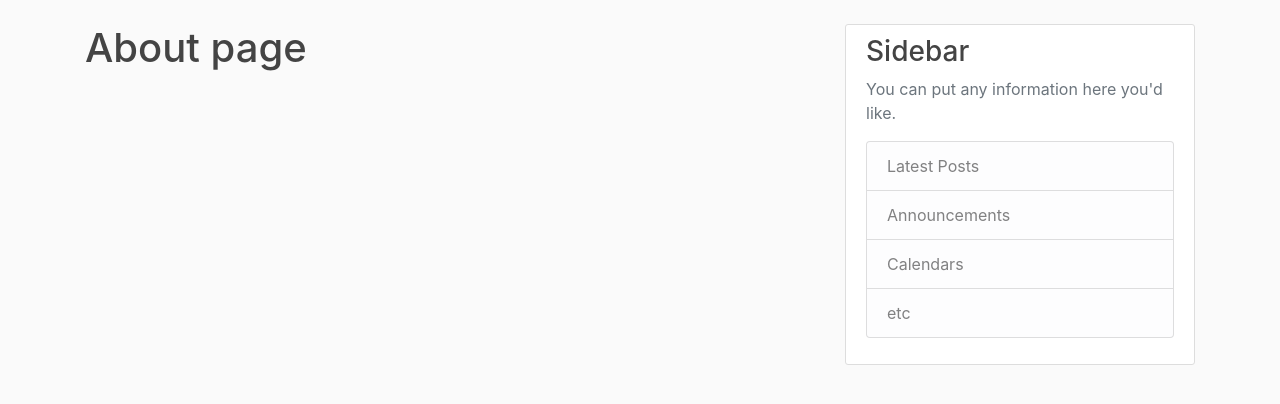
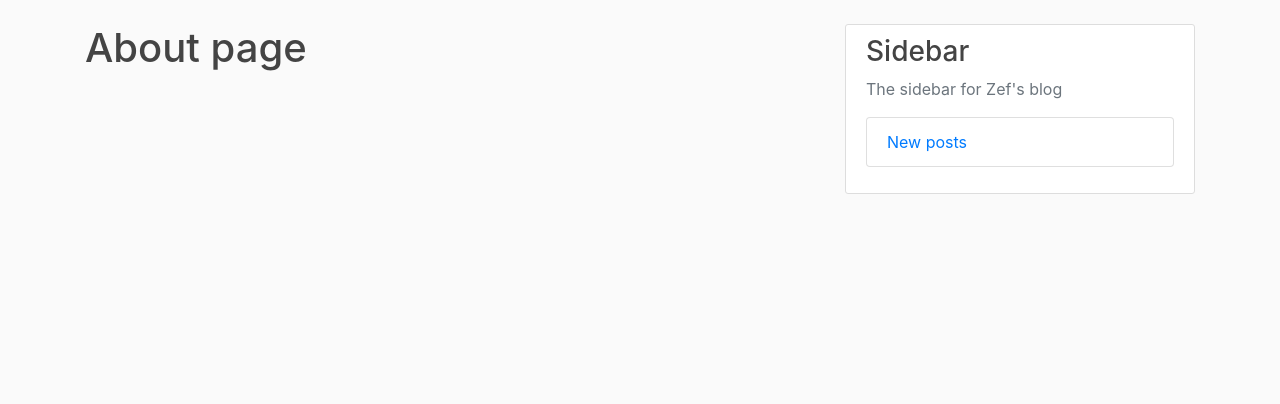
Before and after one commit to Zeff020/Website, a Django app: page /blog/about/ in a window 1280 px wide. Shown: the part 56-460 px from the top of the page. Run offline with Django 3.2, Linux system fonts and the light colour scheme; some libraries are stand-ins or nearby versions.

```diff
--- a/blog/templates/blog/base.html
+++ b/blog/templates/blog/base.html
@@ -63,13 +63,10 @@
                 <div class="col-md-4">
                 <div class="content-section">
                     <h3>Sidebar</h3>
-                    <p class='text-muted'>You can put any information here you'd like.
-                    <ul class="list-group">
-                        <li class="list-group-item list-group-item-light">Latest Posts</li>
-                        <li class="list-group-item list-group-item-light">Announcements</li>
-                        <li class="list-group-item list-group-item-light">Calendars</li>
-                        <li class="list-group-item list-group-item-light">etc</li>
-                    </ul>
+                    <p class='text-muted'>The sidebar for Zef's blog
+                        <div class="list-group">
+                            <a href="{% url 'blog-home' %}" class="list-group-item">New posts</a>
+                        </div>
                     </p>
                 </div>
                 </div>
--- a/mysite/urls.py
+++ b/mysite/urls.py
@@ -21,6 +21,7 @@ from django.conf import settings
 from django.conf.urls.static import static
 
 urlpatterns = [
+    path('', include('blog.urls')),
     path('polls/', include('polls.urls')),
     path('admin/', admin.site.urls),
     path('blog/', include('blog.urls')),
```
Also changed, not shown: db.sqlite3, media/profile_pics/ConfusionMatrix.PNG.
